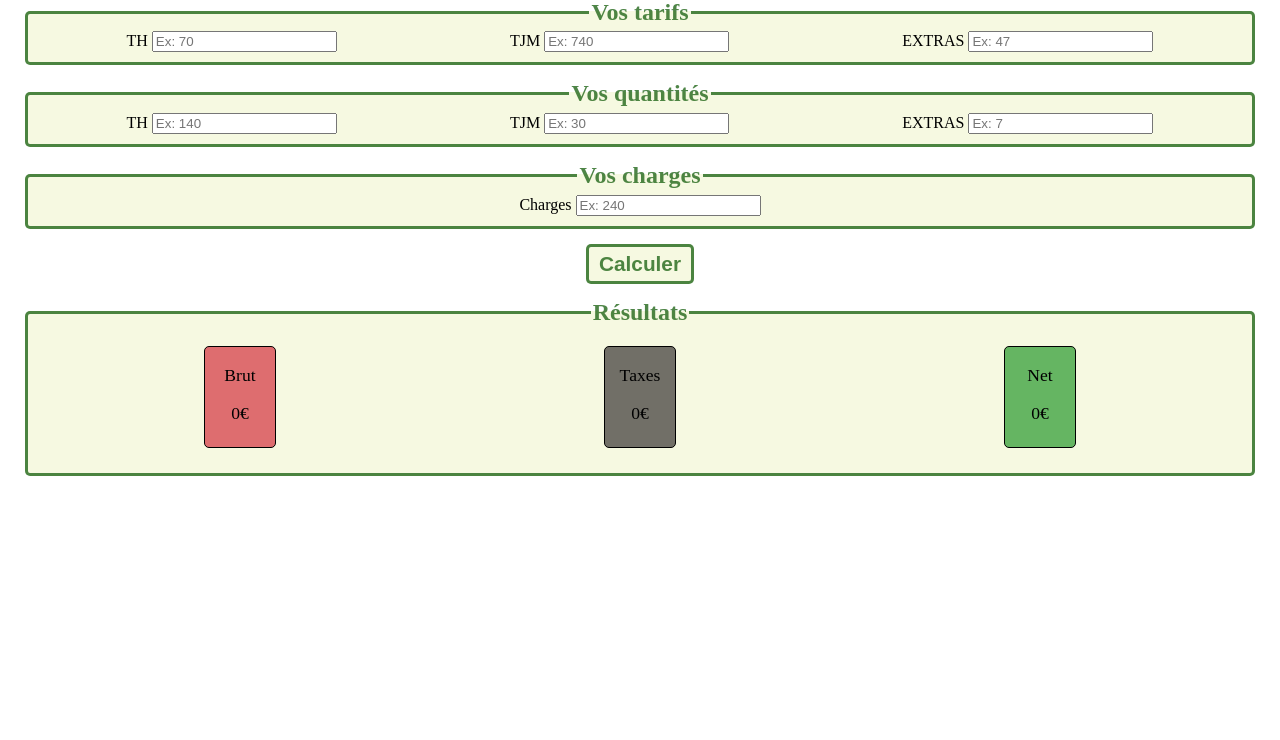
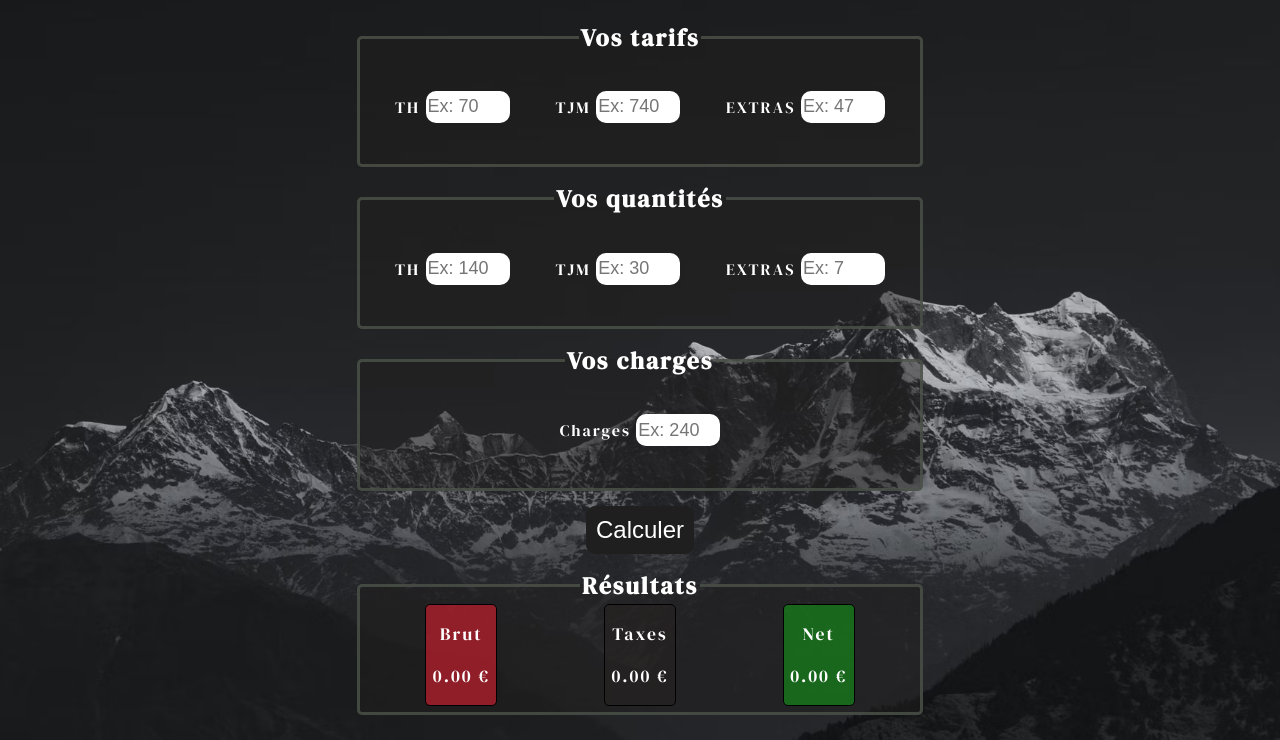
Before and after one commit to Theo-Cupeacoder/Calculateur-Devis, a plain HTML site: page index.html in a window 1280 px wide. Shown: the part 81-821 px from the top of the page. Before the commit the page ends 800 px from the top, so only its background shows below. Drawn offline with Linux system fonts and the light colour scheme.

Commit message:
Creation of css: import style for button, import font style and background

```diff
--- a/index.html
+++ b/index.html
@@ -18,15 +18,15 @@
             <legend>Vos tarifs</legend>
             <div class="form-field">
               <label>TH</label>
-              <input name="TH" type="number" placeholder="Ex: 70" />
+              <input class="form-control" name="TH" type="number" placeholder="Ex: 70" />
             </div>
             <div class="form-field">
               <label>TJM</label>
-              <input name="TJM" type="number" placeholder="Ex: 740" />
+              <input class="form-control" name="TJM" type="number" placeholder="Ex: 740" />
             </div>
             <div class="form-field">
               <label>EXTRAS</label>
-              <input name="Extras" type="number" placeholder="Ex: 47" />
+              <input class="form-control" name="Extras" type="number" placeholder="Ex: 47" />
             </div>
           </fieldset>
         </div>
@@ -35,15 +35,15 @@
             <legend>Vos quantités</legend>
             <div class="form-field">
               <label>TH</label>
-              <input name="quantity-TH" type="number" placeholder="Ex: 140" />
+              <input class="form-control" name="quantity-TH" type="number" placeholder="Ex: 140" />
             </div>
             <div class="form-field">
               <label>TJM</label>
-              <input name="quantity-TJM" type="number" placeholder="Ex: 30" />
+              <input class="form-control" name="quantity-TJM" type="number" placeholder="Ex: 30" />
             </div>
             <div class="form-field">
               <label>EXTRAS</label>
-              <input name="quantity-Extras" type="number" placeholder="Ex: 7" />
+              <input class="form-control" name="quantity-Extras" type="number" placeholder="Ex: 7" />
             </div>
           </fieldset>
         </div>
@@ -52,12 +52,12 @@
             <legend>Vos charges</legend>
             <div class="form-field">
               <label>Charges</label>
-              <input name="Charges" type="number" placeholder="Ex: 240" />
+              <input class="form-control" name="Charges" type="number" placeholder="Ex: 240" />
             </div>
           </fieldset>
         </div>
         <div class="section-calcul validation">
-          <button onclick="calculGain()" type="button">Calculer</button>
+          <button class="glowing-button" id="button-validation" type="button">Calculer</button>
         </div>
         <div class="section-calcul result">
           <fieldset class="form-container">
--- a/script.js
+++ b/script.js
@@ -1,6 +1,3 @@
-//Arrondir le résultat pour ne pas avoir de chiffre à virgule à rallonge
-//Raffraichir le résultat au changement de l'input (onchange et onkeyup)
-//Vérifier les données (si < 0)
 //Stocker en cookie le formulaire pour le remplir avec le dernier calcul
 //Historique de calcul (seulement si click sur calculer)
 //Imprimer la page ??
@@ -9,6 +6,9 @@
 //Envoyer en mail ??
 
 function calculGain(){
+  //On vérifie si l'input est bien >= 0
+  checkInputs();
+
   //On récupère le formulaire dans le DOM
   let myForm = document.getElementById('form-calcul-gain');
   //On le transforme en objet FormData
@@ -34,8 +34,68 @@ function calculGain(){
   let chargeADeduire = (totalBrut * (charges / 100))
   let totalNet = totalBrut - chargeADeduire
 
-  document.getElementById('resultat-brut').innerText = totalBrut + ' €'
-  document.getElementById('resultat-taxes').innerText = chargeADeduire + ' €'
-  document.getElementById('resultat-net').innerText = totalNet + ' €'
+  document.getElementById('resultat-brut').innerText = totalBrut.toFixed(2) + ' €'
+  document.getElementById('resultat-taxes').innerText = chargeADeduire.toFixed(2) + ' €'
+  document.getElementById('resultat-net').innerText = totalNet.toFixed(2) + ' €'
 
 }
+
+function checkInputs(){
+  //Récupère tout les inputs
+  let mesInputs = document.querySelectorAll('#form-calcul-gain input.form-control')
+  //Pour chaque input, on vérifie si il est < 0
+  mesInputs.forEach(monInput => {
+    //Vérifier si il vaut moins de 0
+    if (monInput.value < 0){
+      monInput.value = 0;
+    }
+    saveElementInCookies(monInput)
+  });
+
+}
+
+function saveElementInCookies(input){
+  document.cookie = input.name + '=' + input.value;
+}
+
+//Récupérer les cookies
+function getCookie(input){
+  let mesCookies = document.cookie;
+
+  const name = input.name + '='
+  const tableauCookies = mesCookies.split('; ')
+  let valeurCookie = null
+
+  //Pour chaque cookie du tableau: vérifier si on a le bon
+  tableauCookies.forEach(cookie => {
+    if (cookie.indexOf(name) === 0){
+      //On a le bon cookie
+      valeurCookie = cookie.substring(name.length)
+      console.log(valeurCookie)
+
+    }
+  })
+  return valeurCookie
+}
+//Mettre les valeurs dans les inputs
+
+//Ajout des événements
+let btn = document.getElementById('button-validation')
+btn.addEventListener('click', calculGain)
+
+//Récupère tout les inputs
+let mesInputs = document.querySelectorAll('#form-calcul-gain input.form-control')
+
+//Raffraichir le résultat au changement de l'input (onchange et onkeyup)
+mesInputs.forEach(monInput => {
+  //Si il a une valeur en cookie: lui donner
+  let cookie = getCookie(monInput)
+
+  if (cookie != undefined && cookie != null){
+    monInput.value = cookie
+  }
+
+  monInput.addEventListener('change', calculGain)
+  monInput.addEventListener('keyup', calculGain)
+})
+calculGain()
--- a/style.css
+++ b/style.css
@@ -1,5 +1,27 @@
+@import url('https://fonts.googleapis.com/css2?family=DM+Serif+Display&display=swap');
+
+html, body {
+  margin: 0;
+  padding: 0;
+  height: 100vh;
+  width: 100%;
+  background-image: url(ressources/photo-1655212874347-7b8bc1227da7.avif);
+  background-repeat: no-repeat;
+  background-size: cover;
+  font-family: 'DM Serif Display', serif;
+  letter-spacing: 2px;
+}
+
 .container {
-  background-image: url();
+  display: flex;
+  flex-direction: row;
+  justify-content: center;
+  align-items: center;
+}
+
+.form-calcul {
+  width: 600px;
+  height: auto;
 }
 
 .form-calcul .section-calcul {
@@ -9,27 +31,70 @@
 .form-container, .validation {
   display: flex;
   justify-content: space-around;
+  align-items: center;
 }
 
-button {
-  font-size: 1.3em;
-  padding: 5px;
-  padding-left: 10px;
-  padding-right: 10px;
-  border: 3px solid #1c6313c7;
-  border-radius: 5px;
-  background-color: #bacc1721;
-  color:#1c6313c7;
-  font-weight: bold;
+.form-field {
+  /* mettre les labels au dessus des inputs */
 }
 
-button:hover {
-  animation: growUp 2s 0.5s infinite;
-  border: 3px solid #1c6313c7 ;
-  border-radius: 5px;
-  background-color: #bacc1721;
-  color:#1c6313c7;
-  font-weight: bold;
+.glowing-button {
+  font-size: 1.5em;
+  padding: 10px;
+  border: none;
+  border-radius: 10px;
+  background-color: rgb(32, 31, 31);
+  color: white;
+  position: relative;
+  cursor: pointer;
+  z-index: 0;
+}
+
+.glowing-button:before {
+  content: '';
+  background: linear-gradient(45deg, #ff0000, #ff7300, #fffb00, #48ff00, #00ffd5, #002bff, #7a00ff, #ff00c8, #ff0000);
+  position: absolute;
+  background-size: 400%;
+  filter: blur(5px);
+  width: calc(100% + 4px);
+  height: calc(100% + 4px);
+  top: -2px;
+  left: -2px;
+  z-index: -1;
+  opacity: 0;
+  animation: glowing 20s linear infinite;
+  transition: opacity .3s ease-in-out;
+  border-radius: 10px;
+}
+
+.glowing-button:active {
+  color: black;
+}
+
+.glowing-button:active:after {
+  background: transparent;
+}
+
+.glowing-button:hover:before {
+  opacity: 1;
+}
+
+.glowing-button:after {
+  z-index: -1;
+  content: '';
+  position: absolute;
+  background: rgb(32, 31, 31);
+  width: 100%;
+  height: 100%;
+  top: 0;
+  left: 0;
+  border-radius: 10px;
+}
+
+@keyframes glowing {
+  0% {background-position: 0 0;}
+  50% {background-position: 400% 0;}
+  100% {background-position: 0 0;}
 }
 
 @keyframes growUp {
@@ -40,20 +105,33 @@ button:hover {
 
 h1 {
   text-align: center;
-  color: #1c6313c7;
+  color: white;
 }
 
 fieldset {
-  border: solid 3px #1c6313c7;
+  height: 125px;
+  border: solid 3px #4d574cc7;
   border-radius: 5px;
-  background-color: #bacc1721;
+  background-color: rgb(32, 31, 31, 0.5);
 }
 
 legend {
   text-align: center;
   font-size: 1.5em;
   font-weight: bold;
-  color: #1c6313c7;
+  color: white;
+}
+
+label {
+  color: white;
+}
+
+input {
+  width: 80px;
+  height: 30px;
+  font-size: 18px;
+  border-radius: 10px;
+  border: none;
 }
 
 .brut, .taxes, .net {
@@ -69,12 +147,15 @@ legend {
 
 .brut {
   background-color: #d11f2ea2;
+  color: white;
 }
 
 .taxes {
   background-color: #272222a2;
+  color: white;
 }
 
 .net {
   background-color: #148f1aa2;
+  color: white;
 }
```
Also changed, not shown: ressources/photo-1655212874347-7b8bc1227da7.avif (added), ressources/photo-1655336925018-02f50fafc6ed.avif (added).
